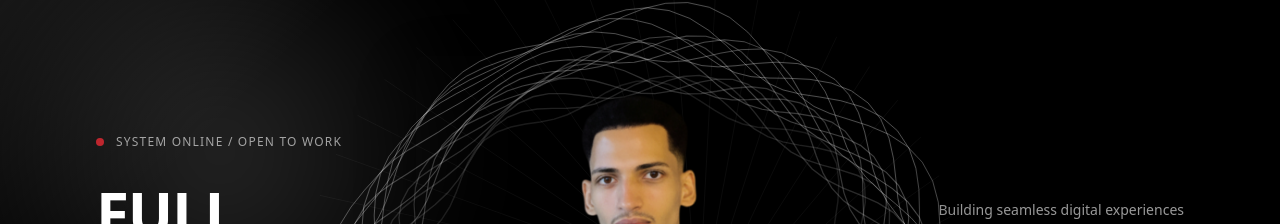
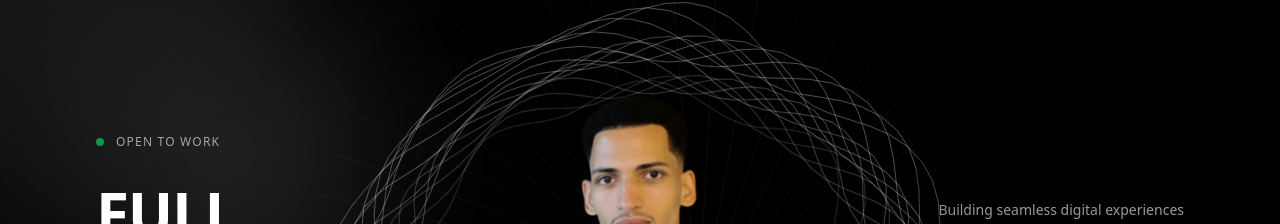
Before and after one commit to saljaoui/portfolio, a Next.js app: page / in a window 1280 px wide. Shown: the part 69-293 px from the top of the page. Built offline with nearby package versions, Linux system fonts and the light colour scheme.

Commit message:
`Updated Hero component: changed pulse indicator color, removed "SYSTEM ONLINE" text, and modified font styles`

```diff
--- a/components/sections/Hero.tsx
+++ b/components/sections/Hero.tsx
@@ -196,9 +196,9 @@ export default function Hero() {
         {/* Left Content */}
         <div className="flex-1 flex flex-col justify-center items-start pl-12">
           <div className="flex items-center gap-3 mb-8">
-            <span className="w-2 h-2 bg-red-500 rounded-full animate-pulse"></span>
+            <span className="w-2 h-2 bg-green-500 rounded-full animate-pulse"></span>
             <p className="text-white/60 text-xs tracking-widest">
-              SYSTEM ONLINE / OPEN TO WORK
+              OPEN TO WORK
             </p>
           </div>
 
@@ -206,7 +206,7 @@ export default function Hero() {
             className="text-6xl font-semibold text-white mb-4"
             style={{ letterSpacing: "-0.02em" }}
           >
-            FULL <span className="font-semibold">STACK</span>
+            FULL <span className="font-sans font-semibold">STACK</span>
           </h1>
           <h1
             className="text-6xl font-medium text-white/10 mb-10"
```
